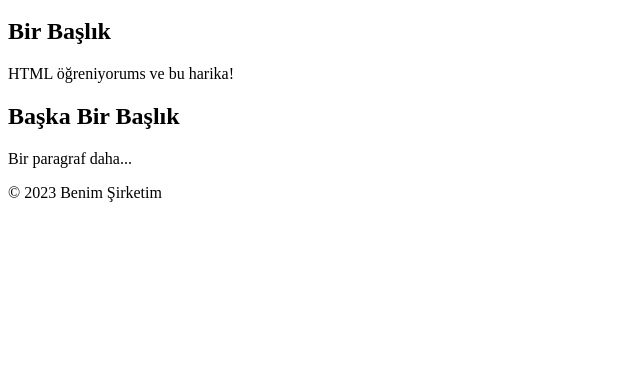
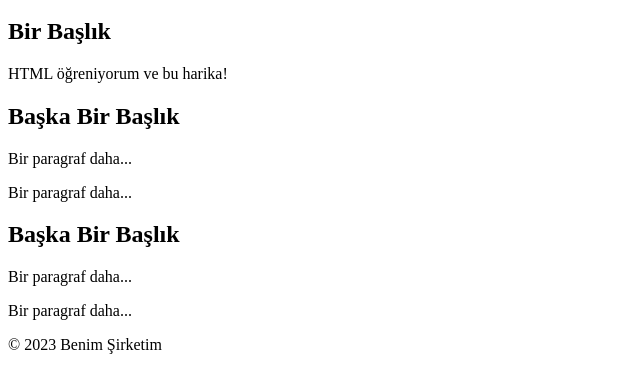
Before and after one commit to mehmetden/firstDeneme, a plain HTML site: page index.html in a window 1280 px wide. Shown: the part 136-528 px from the top of the page, without its empty margins (0-640 px from the left). Drawn offline with Linux system fonts and the light colour scheme.

Commit message:
update 3

```diff
--- a/index.html
+++ b/index.html
@@ -20,11 +20,15 @@
     <main>
         <section>
             <h2>Bir Başlık</h2>
-            <p>HTML öğreniyorums ve bu harika!</p>
+            <p>HTML öğreniyorum ve bu harika!</p>
         </section>
 
         <section>
             <h2>Başka Bir Başlık</h2>
+            <p>Bir paragraf daha...</p>
+            <p>Bir paragraf daha...</p>
+            <h2>Başka Bir Başlık</h2>
+            <p>Bir paragraf daha...</p>
             <p>Bir paragraf daha...</p>
         </section>
     </main>
```
